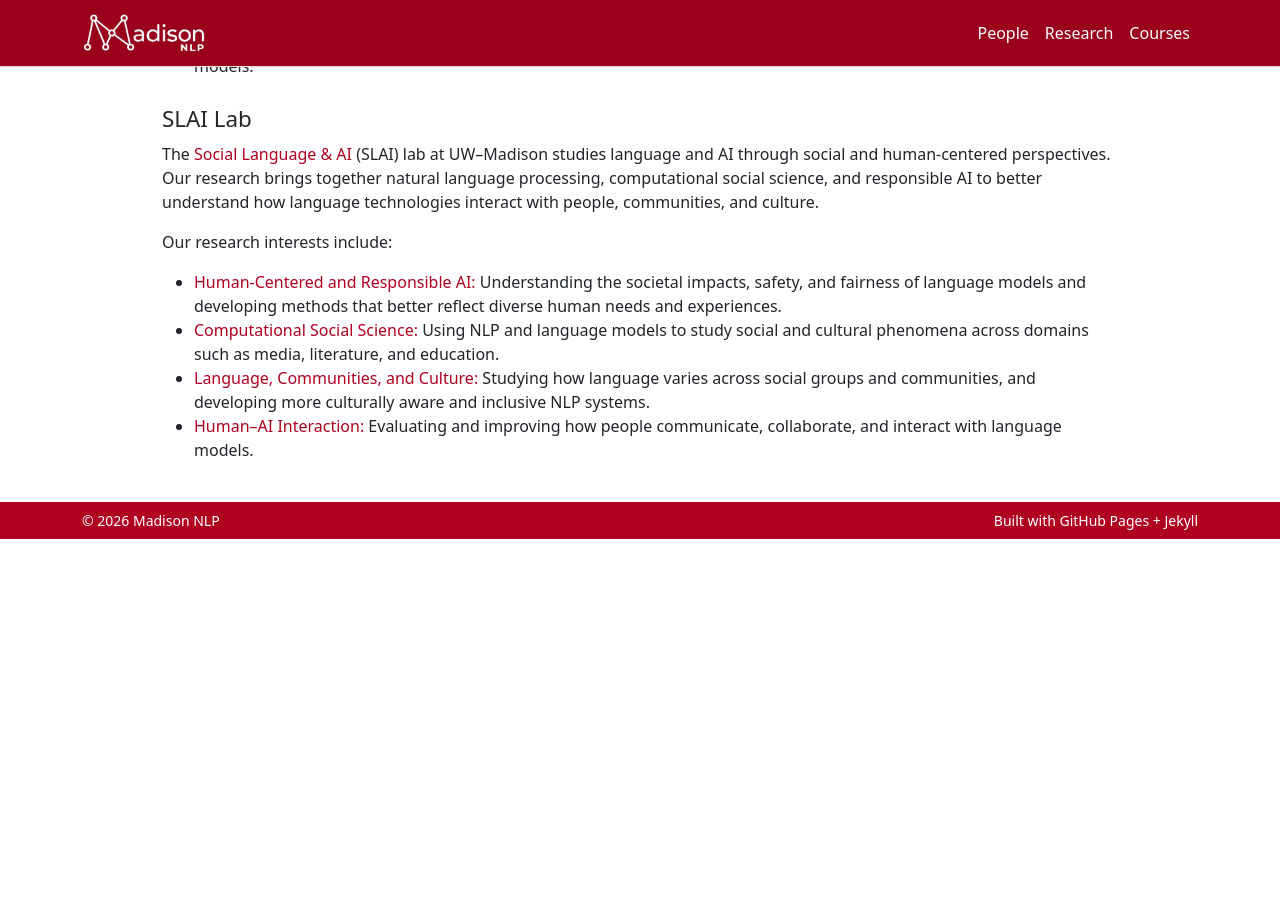
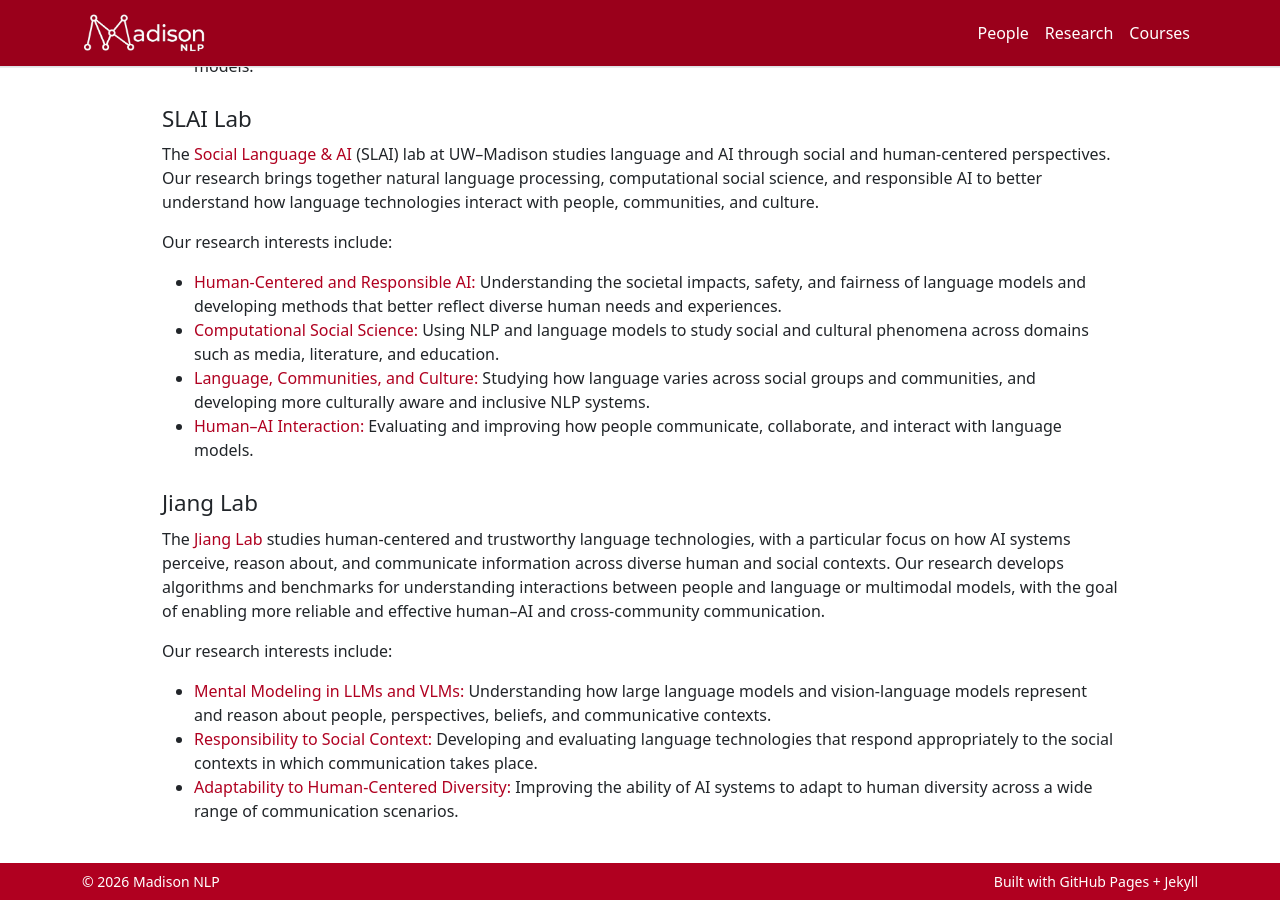
Before and after one commit to madison-nlp/madison-nlp.github.io, a Jekyll site: the page built from research.md, in a window 1280 px wide and 900 px high, scrolled down 521 px. Built offline with Jekyll 4.4.1, drawn with Linux system fonts in a browser that asks for light colours; before the commit the page ends 1060 px from its top, so only the background shows below that.

Commit message:
Add Ming's lab info

```diff
--- a/_data/people.yml
+++ b/_data/people.yml
@@ -4,6 +4,12 @@ pis:
     affiliation: "University of Wisconsin-Madison"
     photo: "assets/photos/junjie-hu.png"
     website: "https://junjiehu.github.io/"
+
+  - name: "Prof. Ming Jiang"
+    title: "Assistant Professor, Biostatistics and Medical Informatics & The Information School"
+    affiliation: "University of Wisconsin-Madison"
+    photo: "assets/photos/ming-jiang.jpg"
+    website: "https://seleenajm.github.io/"
 
   - name: "Prof. Lucy Li"
     title: "Assistant Professor, Department of Computer Sciences"
--- a/research.md
+++ b/research.md
@@ -28,3 +28,14 @@ Our research interests include:
 - <span class="text-highlight">Computational Social Science:</span> Using NLP and language models to study social and cultural phenomena across domains such as media, literature, and education.
 - <span class="text-highlight">Language, Communities, and Culture:</span> Studying how language varies across social groups and communities, and developing more culturally aware and inclusive NLP systems.
 - <span class="text-highlight">Human–AI Interaction:</span> Evaluating and improving how people communicate, collaborate, and interact with language models.
+
+
+## Jiang Lab
+
+The [Jiang Lab](https://seleenajm.github.io/) studies human-centered and trustworthy language technologies, with a particular focus on how AI systems perceive, reason about, and communicate information across diverse human and social contexts. Our research develops algorithms and benchmarks for understanding interactions between people and language or multimodal models, with the goal of enabling more reliable and effective human–AI and cross-community communication.
+
+Our research interests include:
+
+- <span class="text-highlight">Mental Modeling in LLMs and VLMs:</span> Understanding how large language models and vision-language models represent and reason about people, perspectives, beliefs, and communicative contexts.
+- <span class="text-highlight">Responsibility to Social Context:</span> Developing and evaluating language technologies that respond appropriately to the social contexts in which communication takes place.
+- <span class="text-highlight">Adaptability to Human-Centered Diversity:</span> Improving the ability of AI systems to adapt to human diversity across a wide range of communication scenarios.
```
Also changed, not shown: assets/photos/ming-jiang.jpg (added).
